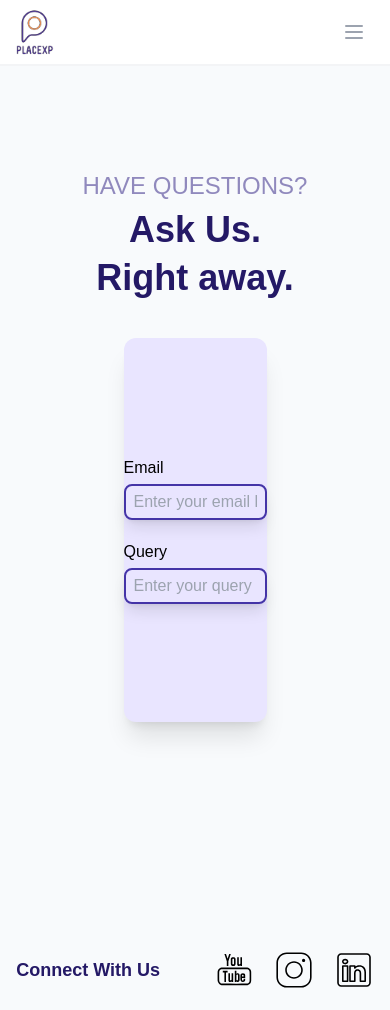
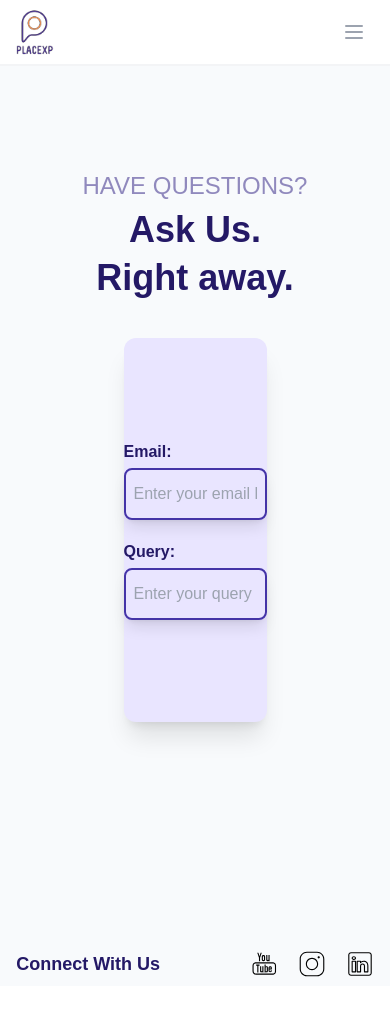
Before and after one commit to SarathAdhi/PlaceXP-Redesign, a Next.js app: page /contact-us in a window 390 px wide. After the commit the page ends 986 px from the top, so only its background shows below. Built offline with nearby package versions, Linux system fonts and the light colour scheme.

Commit message:
minor UI changes

```diff
--- a/src/common/components/elements/Input.js
+++ b/src/common/components/elements/Input.js
@@ -4,7 +4,9 @@ import React from "react";
 export const Input = ({ label, type, placeholder, className, onChange }) => {
   return (
     <div className="flex flex-col">
-      {label && <label className="font-medium pb-1">{label}</label>}
+      {label && (
+        <label className="text-primary-900 font-semibold pb-1">{label}</label>
+      )}
       <input
         className={clsx(
           "w-full px-2 py-1 rounded-lg text-black focus:outline-none",
--- a/src/common/components/footer/Footer.jsx
+++ b/src/common/components/footer/Footer.jsx
@@ -22,9 +22,11 @@ const socialMediaLinks = [
 
 export default function Footer() {
   return (
-    <footer className="pt-10 py-5 flex justify-center items-center bg-slate-50">
+    <footer className="pt-10 py-2 md:py-5 flex justify-center items-center bg-slate-50">
       <div className="w-11/12 flex justify-between items-center">
-        <H5 className="text-primary-900 font-semibold">Connect With Us</H5>
+        <H5 className="text-primary-900 mr-5 text-base sm:text-lg font-semibold">
+          Connect With Us
+        </H5>
         <div className="flex gap-5">
           {socialMediaLinks.map(({ key, href, Icon }) => (
             <a key={key} href={href} target="_blank">
--- a/src/pages/contact-us.jsx
+++ b/src/pages/contact-us.jsx
@@ -18,14 +18,14 @@ export default function ContactUs() {
         </div>
         <div className="w-1/2 h-96 shadow-xl flex flex-col gap-5 justify-center items-center bg-primary-200 rounded-xl">
           <Input
-            label="Email"
-            className="w-full sm:w-96 shadow-lg border-[2px] border-primary-600 bg-transparent focus:outline-none"
+            label="Email:"
+            className="w-full !py-3 sm:w-96 shadow-lg border-[2px] border-primary-600 bg-transparent focus:outline-none"
             placeholder="Enter your email here..."
             type="text"
           />
           <Input
-            label="Query"
-            className="w-full sm:w-96 shadow-lg border-[2px] border-primary-600 bg-transparent focus:outline-none"
+            label="Query:"
+            className="w-full !py-3 sm:w-96 shadow-lg border-[2px] border-primary-600 bg-transparent focus:outline-none"
             placeholder="Enter your query here..."
             type="text"
           />
--- a/src/pages/interview/[id].jsx
+++ b/src/pages/interview/[id].jsx
@@ -11,7 +11,7 @@ export default function View({ interviewDetails }) {
       <H2 className="font-bold">{interviewDetails.postTitle}</H2>
       {interviewDetails.videoLink && (
         <iframe
-          className="w-full sm:w-[445px] h-[200px] sm:h-[250px]"
+          className="w-full sm:w-[445px] h-[200px] sm:h-[250px] rounded-lg"
           src={interviewDetails.videoLink}
           frameBorder="0"
           allow="accelerometer; autoplay; clipboard-write; encrypted-media; gyroscope; picture-in-picture"
```
Also changed, not shown: src/common/components/footer/socialMediaIcons.jsx (+3 -6 lines).
